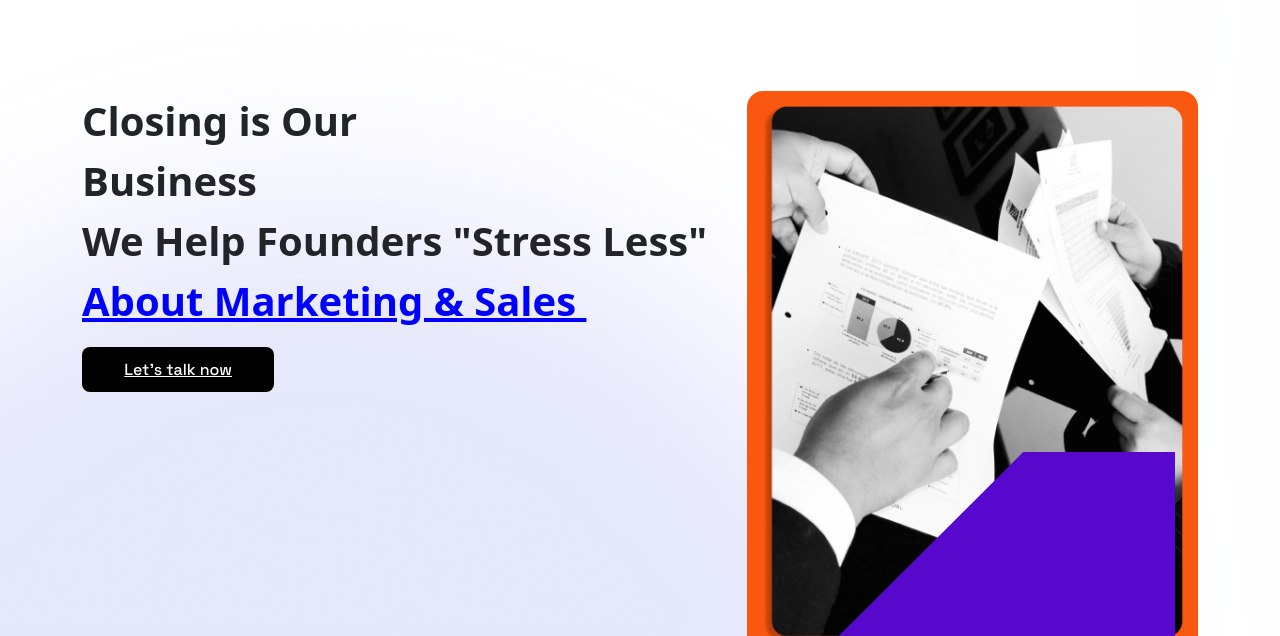
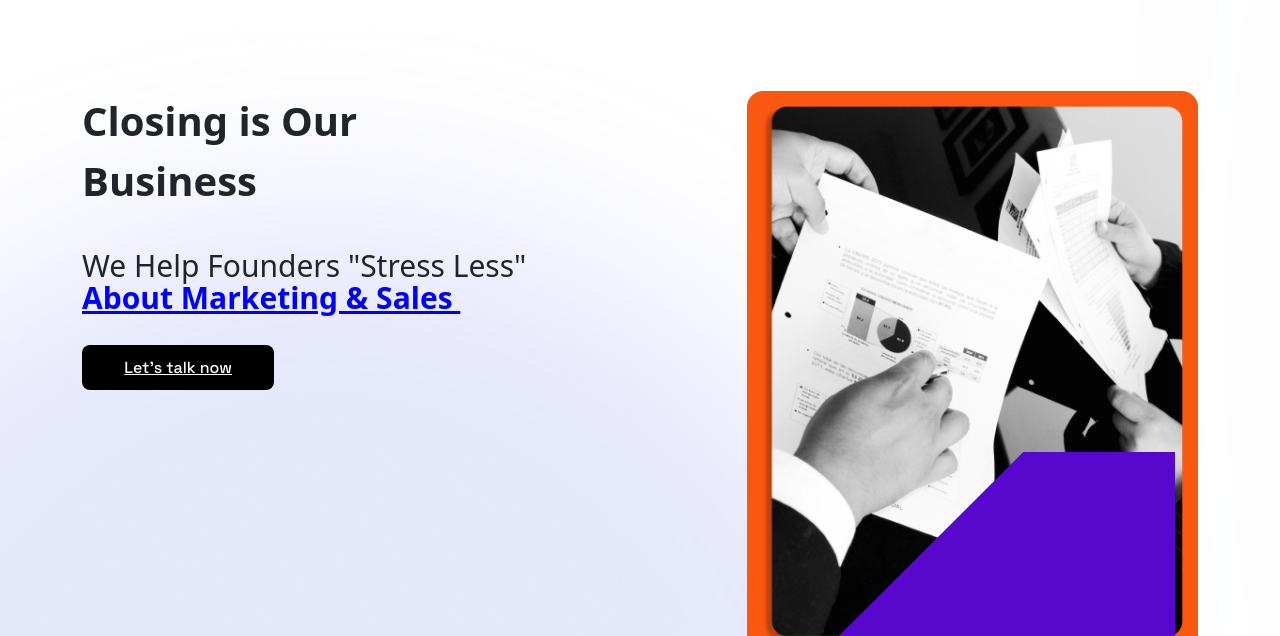
Before and after one commit to nihaled/sellspell, a plain HTML site: page index.html in a window 1280 px wide. Shown: the part 164-800 px from the top of the page. Drawn offline with nearby package versions, Linux system fonts and the light colour scheme.

Commit message:
Add files via upload

```diff
--- a/index.html
+++ b/index.html
@@ -100,9 +100,8 @@
             <div class="row">
                 <div class="col-md-7">
                     <div class="content-area">
-                        <p>Closing is Our <br> Business <br> We Help Founders "Stress Less" <br> <span>About Marketing & Sales </span>‍
-                            <br>
-                        </p>
+                        <p>Closing is Our <br> Business</p> <br><span> We Help Founders "Stress Less"</span> <br> <span class="span">About Marketing & Sales </span>‍
+
                         <div class="button-area-hero">
                             <a href="#">Let's talk now</a>
                         </div>
--- a/style.css
+++ b/style.css
@@ -110,8 +110,12 @@ body{
   /* font-family: "Lato", sans-serif; */
 }
 
-.hero .container .content-area p span {
-  font-size: 40px;
+.hero .container .content-area span{
+  font-size: 30px;
+  line-height: 1;
+}
+
+.hero .container .content-area .span {
   font-weight: 700;
   text-decoration: underline;
   color: blue;
@@ -124,6 +128,7 @@ body{
   align-items: center;
   background: #000000;
   border-radius: 8px;
+  margin-top: 30px;
 }
 
 .hero .container .content-area .button-area-hero a {
```
